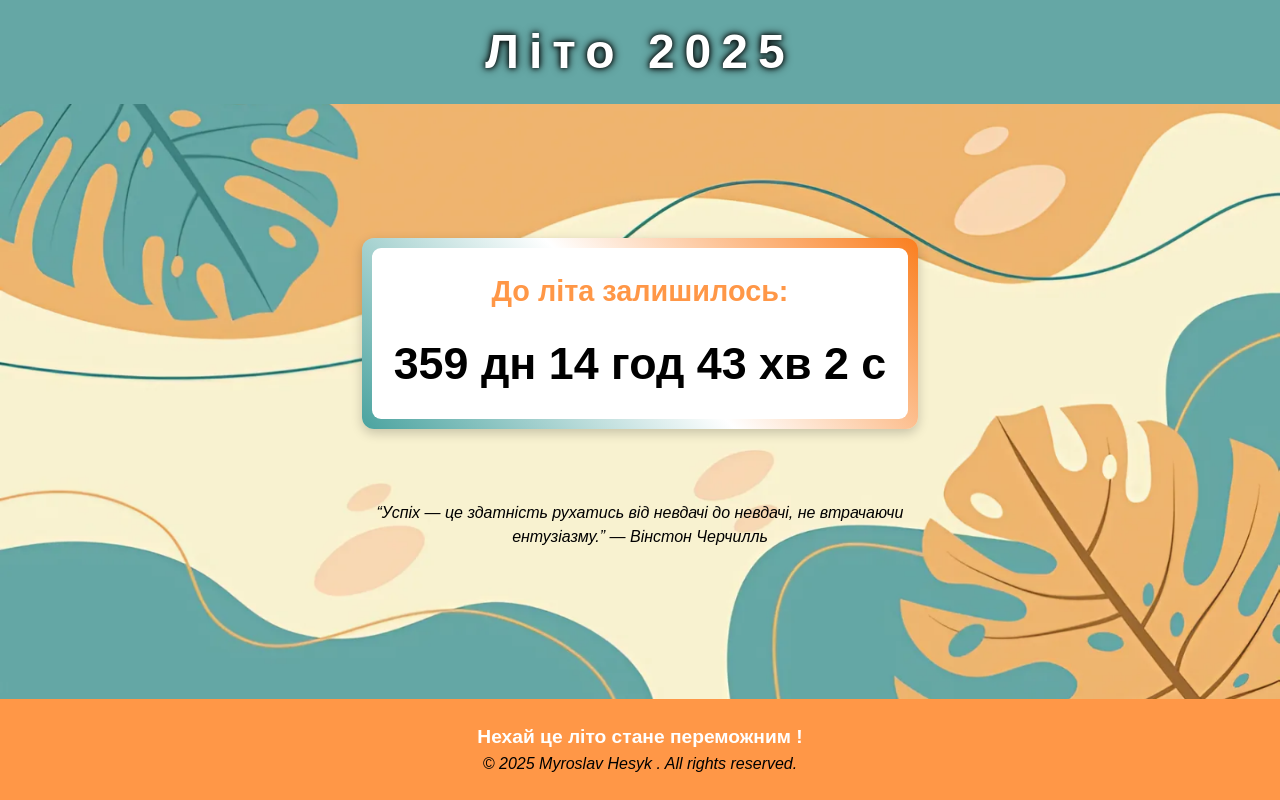
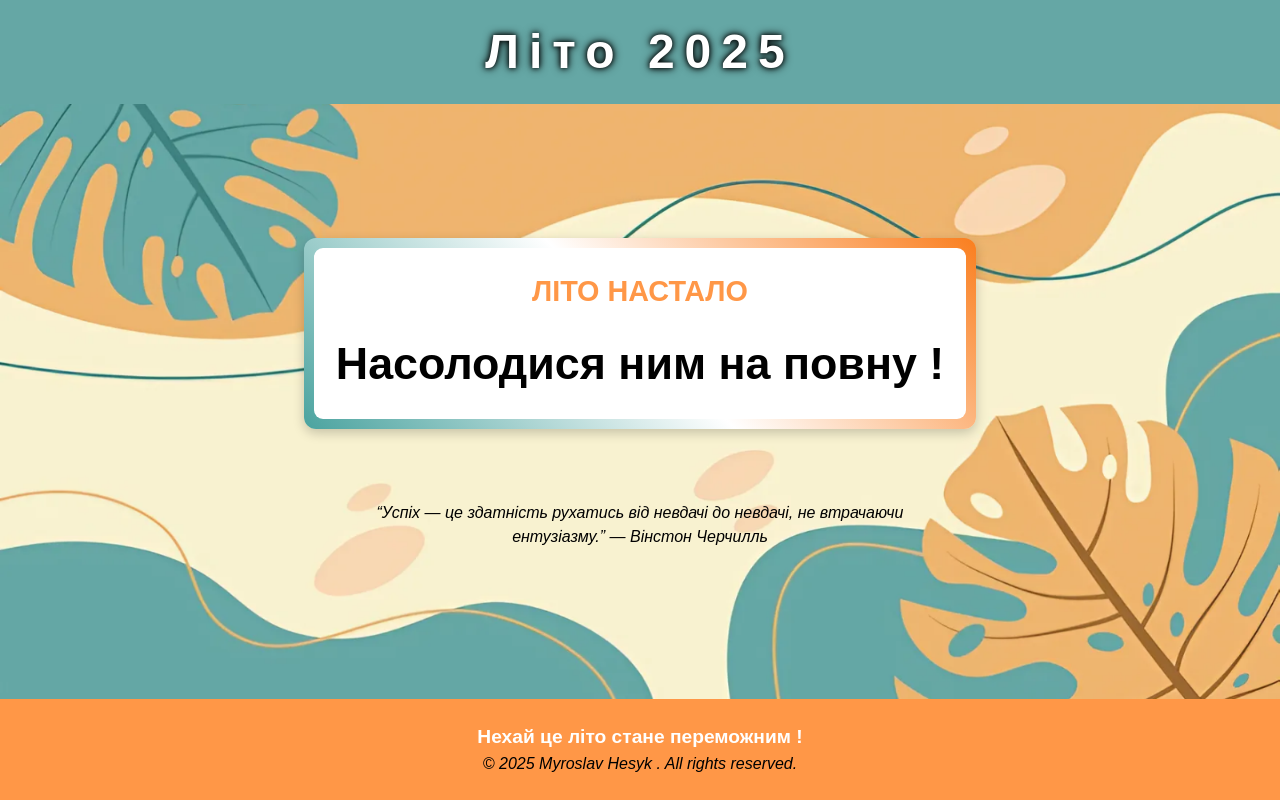
Before and after one commit to MyroslavHesyk/Summer-Timer, a plain HTML site: page index.html in a window 1280 px wide. Drawn offline with nearby package versions, Linux system fonts and the light colour scheme; a web font is replaced by a local one.

Commit message:
Update index.html

```diff
--- a/index.html
+++ b/index.html
@@ -23,8 +23,8 @@
   <main>
 
     <div class="countdown-block">
-        <div class="countdown-label">До літа залишилось:</div>
-        <div class="timer" id="timer">Завантаження…</div>
+        <div class="countdown-label">ЛІТО НАСТАЛО</div>
+        <div class="timer" >Насолодися ним на повну !</div>
       </div>
 
 
```
